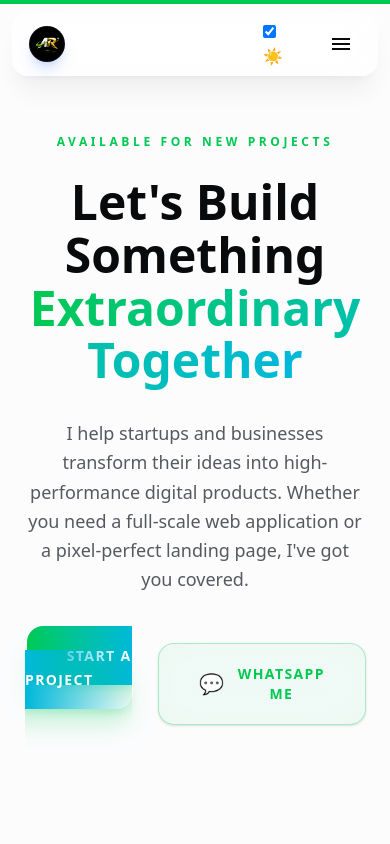
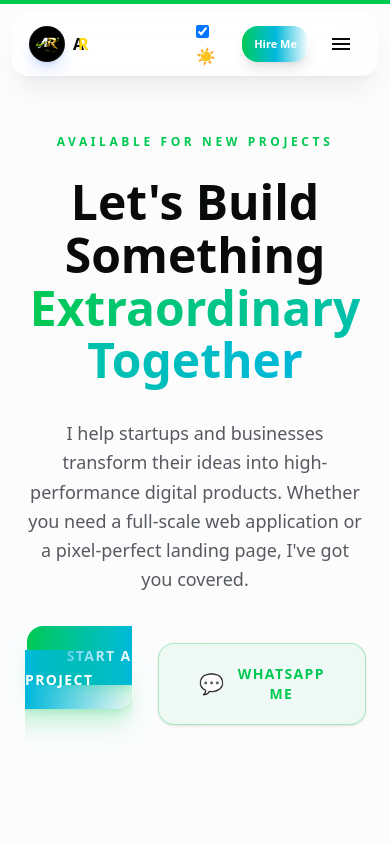
Before and after one commit to Ashikurrahman-dev-web/Portfolio, a Next.js app: page /hire in a window 390 px wide. Shown: the top 844 px of the page. Built offline with nearby package versions, Linux system fonts and the light colour scheme.

Commit message:
Modification on Navbar

```diff
--- a/src/components/Navbar.jsx
+++ b/src/components/Navbar.jsx
@@ -39,8 +39,8 @@ const Navbar = () => {
   const navLinks = [
     { name: "Home", href: "/#home", id: "home" },
     { name: "About", href: "/#about", id: "about" },
+    { name: "Projects", href: "/#projects", id: "projects" },
     { name: "Services", href: "/#services", id: "services" },
-    { name: "Projects", href: "/#projects", id: "projects" },
     { name: "Contact", href: "/#contact", id: "contact" },
   ];
 
@@ -83,7 +83,7 @@ const Navbar = () => {
         <div className="relative w-9 h-9 sm:w-10 sm:h-10 rounded-full overflow-hidden group-hover:scale-110 transition-transform duration-500 shadow-lg shadow-primary/20 bg-black border border-outline-variant/20 dark:border-white/10">
           <Image
             src="/logo.png"
-            alt="MH Shanto Logo"
+            alt="Ashik Logo"
             fill
             className="object-cover"
             priority
@@ -91,7 +91,7 @@ const Navbar = () => {
           />
         </div>
 
-        <span className="hidden sm:block text-lg md:text-2xl font-black tracking-tight text-on-background transition-colors">
+        <span className="block text-base sm:text-lg md:text-2xl font-black tracking-tight text-on-background transition-colors">
           A<span className="text-[#FFD700] -ml-[0.35em]">R</span>
         </span>
       </Link>
@@ -148,7 +148,7 @@ const Navbar = () => {
 <Magnetic strength={0.3}>
       <Link
         href="/hire"
-        className="hidden sm:flex bg-gradient-to-r from-green-500 via-cyan-500 text-white px-4 md:px-6 py-2.5 rounded-2xl font-bold text-xs hover:opacity-90 transition-opacity shadow-lg items-center justify-center cursor-pointer whitespace-nowrap"
+        className="flex text-[11px] sm:text-xs bg-gradient-to-r from-green-500 via-cyan-500 text-white px-3 sm:px-4 md:px-6 py-2.5 rounded-2xl font-bold hover:opacity-90 transition-opacity shadow-lg items-center justify-center cursor-pointer whitespace-nowrap"
       >
         Hire Me
       </Link></Magnetic>
```
